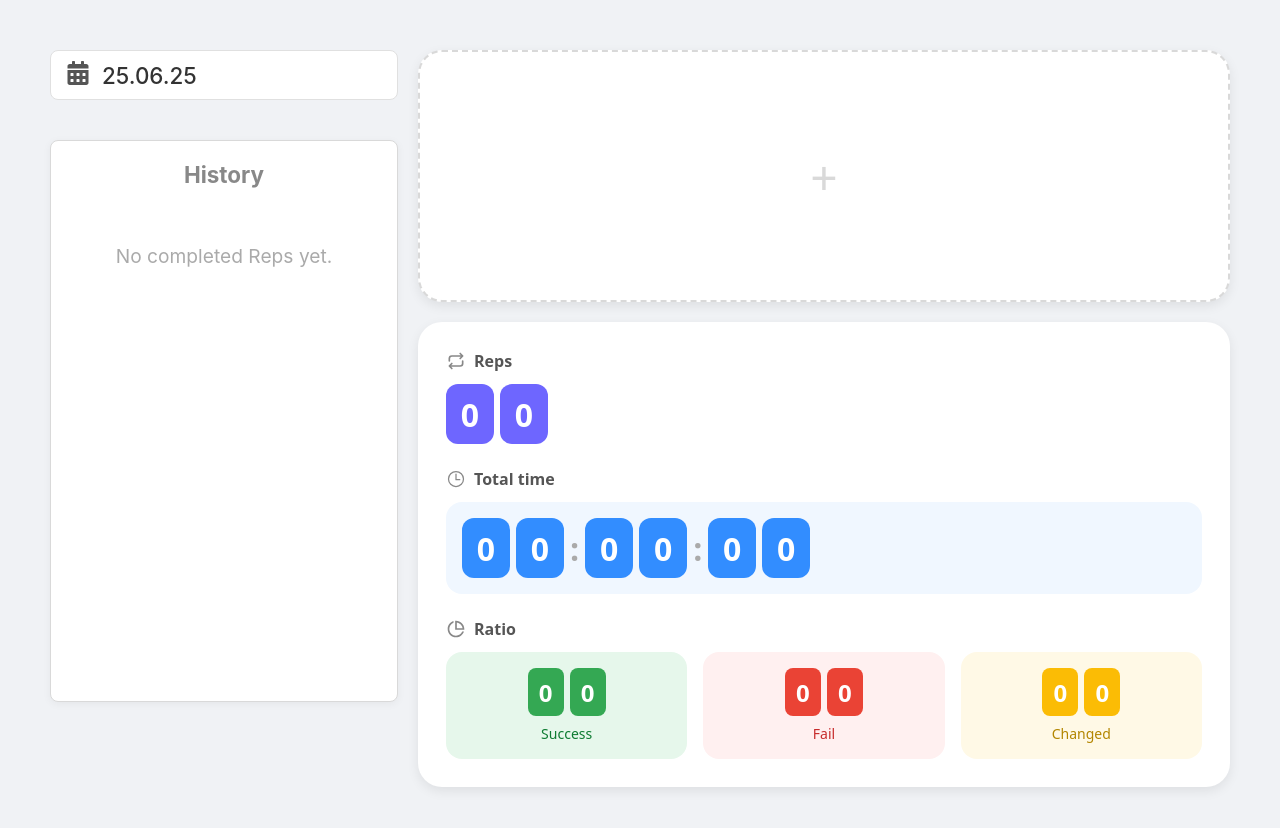
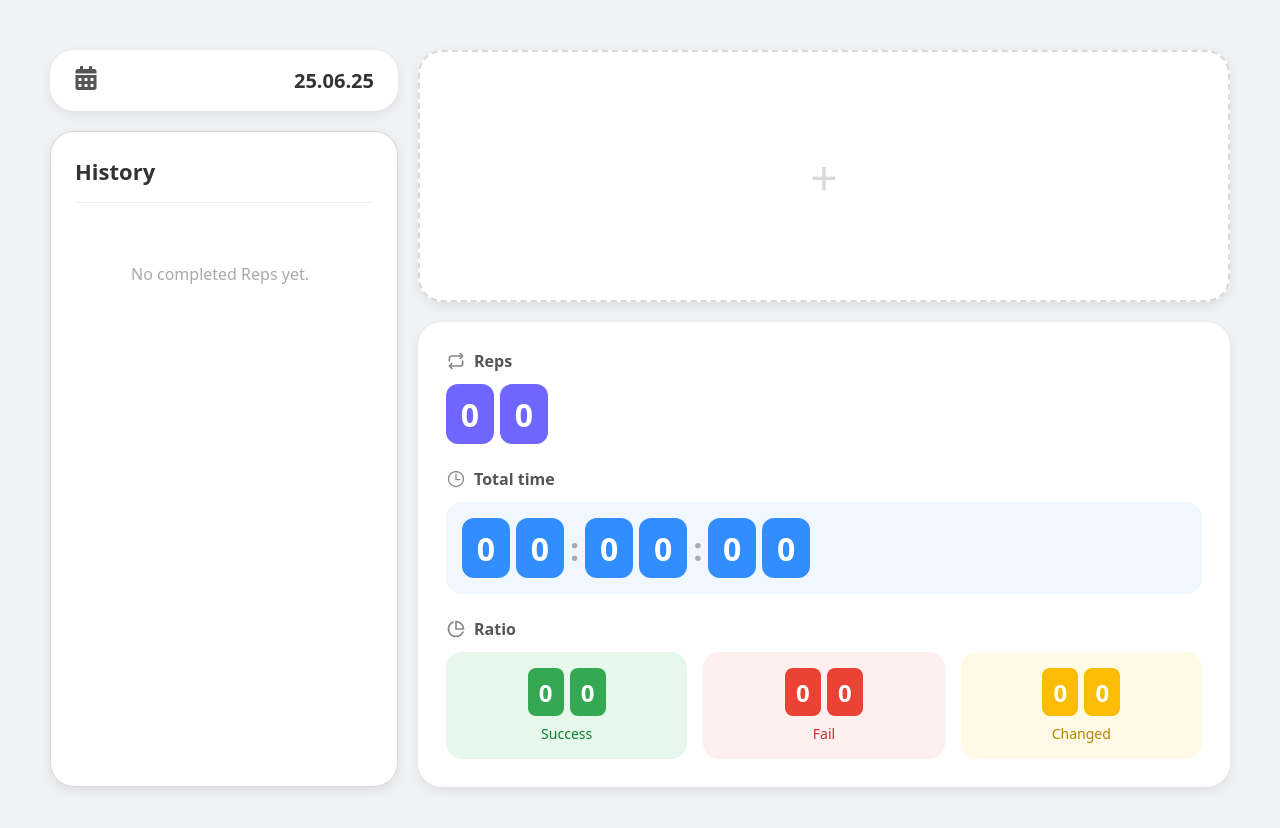
Before and after one commit to WannaKnowWhatIDontKnow/Rep-web, a React (Create React App) app: page / in a window 1280 px wide. Shown: the top 828 px of the page. Built offline with nearby package versions, Linux system fonts and the light colour scheme.

Commit message:
UI change: list and calendar

```diff
--- a/src/components/CalendarSection.css
+++ b/src/components/CalendarSection.css
@@ -1,32 +1,33 @@
 .calendar-section {
     display: flex;
     align-items: center;
-    padding: 10px 15px;
+    justify-content: space-between;
+    padding: 16px 24px;
     background-color: #fff;
-    border-radius: 8px;
-    margin-bottom: 20px;
-    border: 1px solid #e0e0e0;
+    border-radius: 24px;
+    box-shadow: 0 4px 12px rgba(0, 0, 0, 0.08);
+    font-family: system-ui, -apple-system, BlinkMacSystemFont, 'Segoe UI', Roboto, Oxygen, Ubuntu, Cantarell, 'Open Sans', 'Helvetica Neue', sans-serif;
 }
 
 .calendar-icon-button {
     background: none;
     border: none;
     cursor: pointer;
-    font-size: 1.5rem;
+    font-size: 24px;
     color: #555;
     padding: 0;
-    margin-right: 12px;
     display: flex;
     align-items: center;
+    transition: color 0.2s;
 }
 
 .calendar-icon-button:hover {
-    color: #007bff;
+    color: #6E66FF;
 }
 
 .date-display {
-    font-size: 1.4rem;
-    font-weight: 500;
+    font-size: 20px;
+    font-weight: 600;
     color: #333;
 }
 
--- a/src/components/RepList.css
+++ b/src/components/RepList.css
@@ -1,32 +1,51 @@
 .list-area {
   background-color: white;
-  border: 1px solid #d9d9d9;
-  border-radius: 8px;
-  padding: 20px;
-  box-shadow: 0 2px 8px rgba(0, 0, 0, 0.05);
-  height: 520px;
+  border-radius: 24px;
+  padding: 24px;
+  box-shadow: 0 4px 12px rgba(0, 0, 0, 0.08);
+  height: calc(100% - 90px); /* 캘린더 높이를 고려하여 계산 */
   color: #333;
-  display: flex; /* Flexbox 레이아웃 사용 */
-  flex-direction: column; /* 자식 요소들을 세로로 배치 */
+  display: flex;
+  flex-direction: column;
+  font-family: system-ui, -apple-system, BlinkMacSystemFont, 'Segoe UI', Roboto, Oxygen, Ubuntu, Cantarell, 'Open Sans', 'Helvetica Neue', sans-serif;
 }
 
 .list-title {
-  text-align: center;
-  color: #888;
-  margin-top: 0;
-  margin-bottom: 16px;
-  flex-shrink: 0; /* 제목 영역은 줄어들지 않도록 설정 */
+  font-size: 22px;
+  font-weight: 600;
+  color: #333;
+  margin: 0 0 20px 0;
+  padding-bottom: 16px;
+  border-bottom: 1px solid #f0f0f0;
+  text-align: left;
 }
 
-/* Rep 카드들이 들어갈 리스트 영역 */
 .rep-card-list {
-  overflow-y: auto; /* 내용이 많아지면 세로 스크롤 자동 생성 */
-  flex-grow: 1; /* 남은 공간을 모두 차지하도록 설정 */
+  overflow-y: auto;
+  flex-grow: 1;
+  padding-right: 8px; /* 스크롤바 공간 확보 */
 }
 
-/* 리스트가 비어있을 때 보여줄 메시지 스타일 */
+/* 스크롤바 스타일링 */
+.rep-card-list::-webkit-scrollbar {
+  width: 6px;
+}
+.rep-card-list::-webkit-scrollbar-track {
+  background: #f1f1f1;
+  border-radius: 3px;
+}
+.rep-card-list::-webkit-scrollbar-thumb {
+  background: #ccc;
+  border-radius: 3px;
+}
+.rep-card-list::-webkit-scrollbar-thumb:hover {
+  background: #aaa;
+}
+
+
 .empty-list-message {
   text-align: center;
   color: #aaa;
   margin-top: 40px;
+  font-size: 16px;
 }
```
